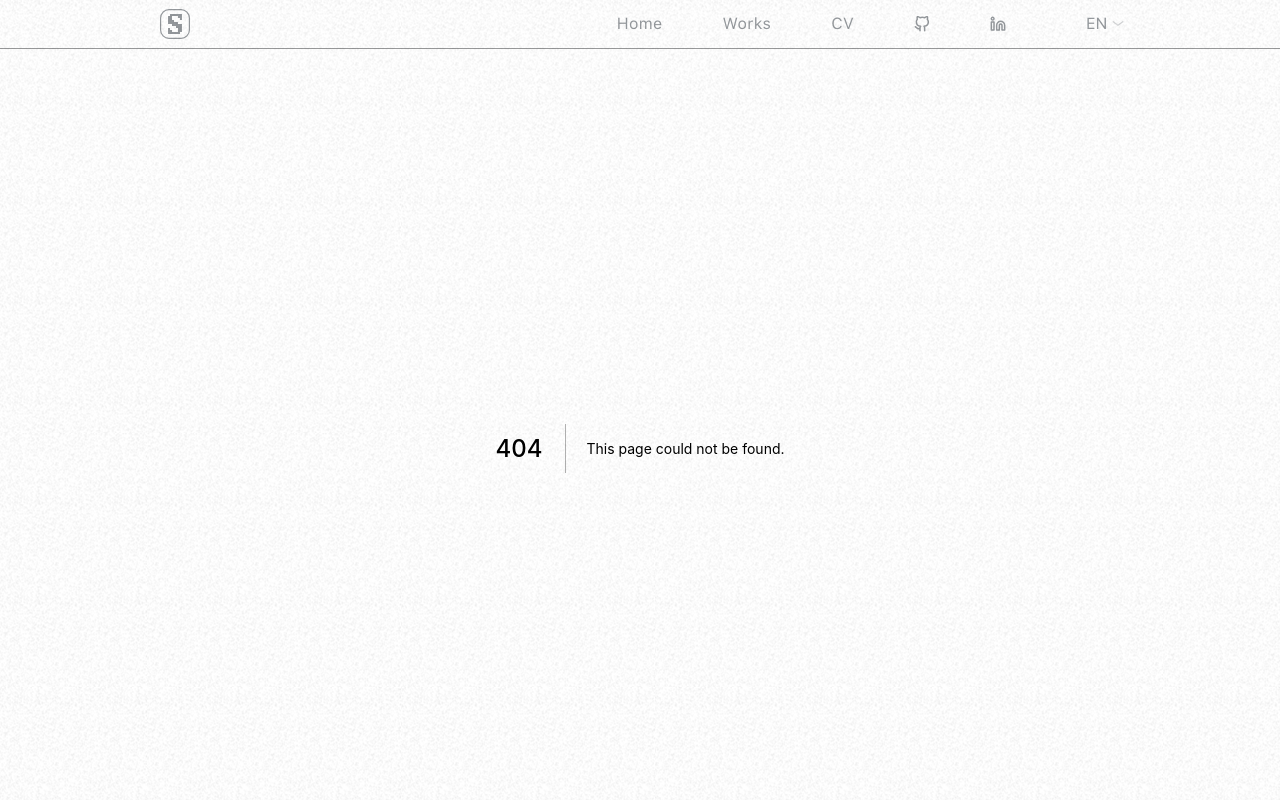
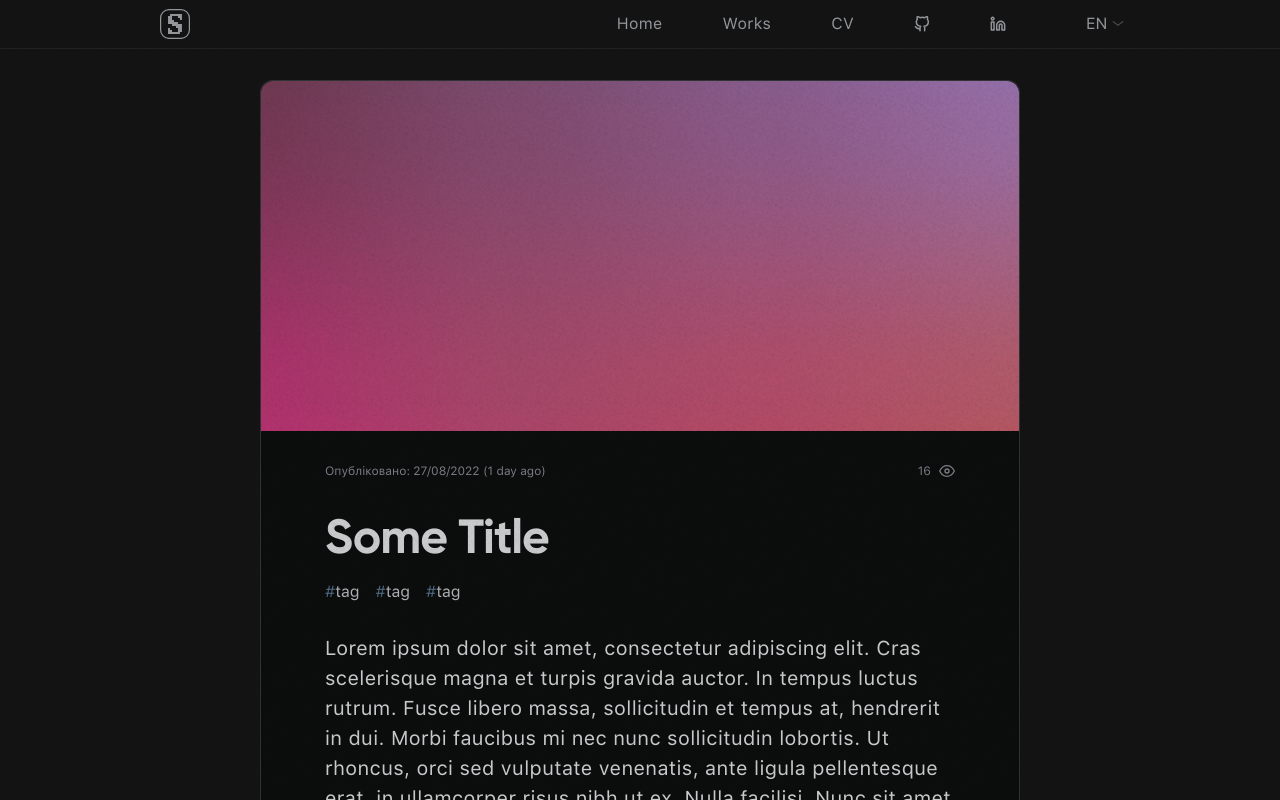
Before and after one commit to solodovnykov/web-portfolio, a Next.js app: page /articles/article in a window 1280 px wide. Before the commit this address had no page. Shown: the top 800 px of the page. Built offline with nearby package versions, Linux system fonts and the light colour scheme.

Commit message:
Added Base Article Page

```diff
--- /dev/null
+++ b/pages/articles/article.js
@@ -0,0 +1,76 @@
+import Image from "next/image";
+import Link from "next/link";
+import styles from "../../styles/Article.module.scss";
+
+const article = (props) => {
+  return (
+    <div className="container-article">
+      <div className={styles.article}>
+        <div className={styles.head}>
+          <Image
+            alt="Article Image"
+            src="/assets/Gradient.png"
+            layout="fill"
+            priority="true"
+            className={styles.image}
+          />
+        </div>
+
+        <div className={styles.body}>
+          <div className={styles.info}>
+            <div className={styles.date}>
+              Опубліковано: 27/08/2022 (1 day ago)
+            </div>
+            <div className={styles.viewCounter}>
+              <div className={styles.viewsNumber}>16</div>
+              <Image
+                alt="Views Icon"
+                width={16}
+                height={16}
+                src="/assets/icons/ViewsIcon.svg"
+              />
+            </div>
+          </div>
+          <h1 className={styles.title}>Some Title</h1>
+          <ul className={styles.tagList}>
+            <li className={styles.tag}>
+              <Link href="#">
+                <a>
+                  <span className={styles.hashtagColor}>#</span>tag
+                </a>
+              </Link>
+            </li>
+            <li className={styles.tag}>
+              <Link href="#">
+                <a>
+                  <span className={styles.hashtagColor}>#</span>tag
+                </a>
+              </Link>
+            </li>
+            <li className={styles.tag}>
+              <Link href="#">
+                <a>
+                  <span className={styles.hashtagColor}>#</span>tag
+                </a>
+              </Link>
+            </li>
+          </ul>
+
+          <div className={styles.textBlock}>
+            <p>
+              Lorem ipsum dolor sit amet, consectetur adipiscing elit. Cras
+              scelerisque magna et turpis gravida auctor. In tempus luctus
+              rutrum. Fusce libero massa, sollicitudin et tempus at, hendrerit
+              in dui. Morbi faucibus mi nec nunc sollicitudin lobortis. Ut
+              rhoncus, orci sed vulputate venenatis, ante ligula pellentesque
+              erat, in ullamcorper risus nibh ut ex. Nulla facilisi. Nunc sit
+              amet neque sed turpis mattis dignissim quis sed tellus.
+            </p>
+          </div>
+        </div>
+      </div>
+    </div>
+  );
+};
+
+export default article;
--- /dev/null
+++ b/styles/Article.module.scss
@@ -0,0 +1,104 @@
+@import "./Constants.module.scss";
+
+.article {
+  margin: 32px 0 250px 0;
+  border-radius: 12px;
+  background-color: $primary-color-5;
+  border: 0.5px solid $primary-color-20;
+  width: 100%;
+  box-sizing: border-box;
+
+  .head {
+    width: 100%;
+    height: 350px;
+    box-sizing: border-box;
+    position: relative;
+
+    .image {
+      border-radius: 12px 12px 0 0;
+      width: 100%;
+      height: 100%;
+      position: relative !important;
+      object-fit: cover; // Optional
+    }
+  }
+
+  .body {
+    padding: 32px 64px 64px;
+
+    .info {
+      display: flex;
+      flex-direction: row;
+      align-items: center;
+      justify-content: space-between;
+      color: $primary-color-50;
+      font-family: "SFProText", sans-serif;
+      font-style: normal;
+      font-weight: 400;
+      font-size: 12px;
+      line-height: 14px;
+
+      .date {
+      }
+
+      .viewCounter {
+        display: flex;
+        flex-direction: row;
+        align-items: center;
+        gap: 8px;
+      }
+    }
+
+    .title {
+      font-family: "Gilroy", sans-serif;
+      font-style: normal;
+      font-weight: 700;
+      font-size: 48px;
+      line-height: 59px;
+      letter-spacing: -0.02em;
+      color: $primary-color-80;
+      margin: 32px 0 0 0;
+    }
+
+    .tagList {
+      display: flex;
+      flex-direction: row;
+      align-items: center;
+      gap: 16px;
+      list-style: none;
+      padding: 0;
+      margin: 12px 0 0 0;
+
+      .tag {
+        a {
+          font-family: "SFProText", sans-serif;
+          font-style: normal;
+          font-weight: 400;
+          font-size: 16px;
+          line-height: 19px;
+          color: $primary-color-70;
+        }
+
+        .hashtagColor {
+          color: #506b84;
+        }
+      }
+    }
+
+    .textBlock {
+      font-family: "SFProText", sans-serif;
+      font-style: normal;
+      font-weight: 400;
+      font-size: 20px;
+      line-height: 150%;
+      letter-spacing: 0.02em;
+      color: $primary-color-80;
+      margin: 32px 0 0 0;
+      overflow-wrap: break-word;
+
+      p {
+        margin: 0;
+      }
+    }
+  }
+}
--- a/styles/Globals.scss
+++ b/styles/Globals.scss
@@ -51,6 +51,15 @@ a {
   position: relative;
   overflow: hidden;
   margin: 0 auto;
+}
+
+.container-article {
+  max-width: 800px;
+  width: 100%;
+  margin: 0 auto;
+  padding: 0 20px;
+  position: relative;
+  box-sizing: border-box;
 }
 
 // fonts
```
Also changed, not shown: public/assets/icons/ViewsIcon.svg (added).
